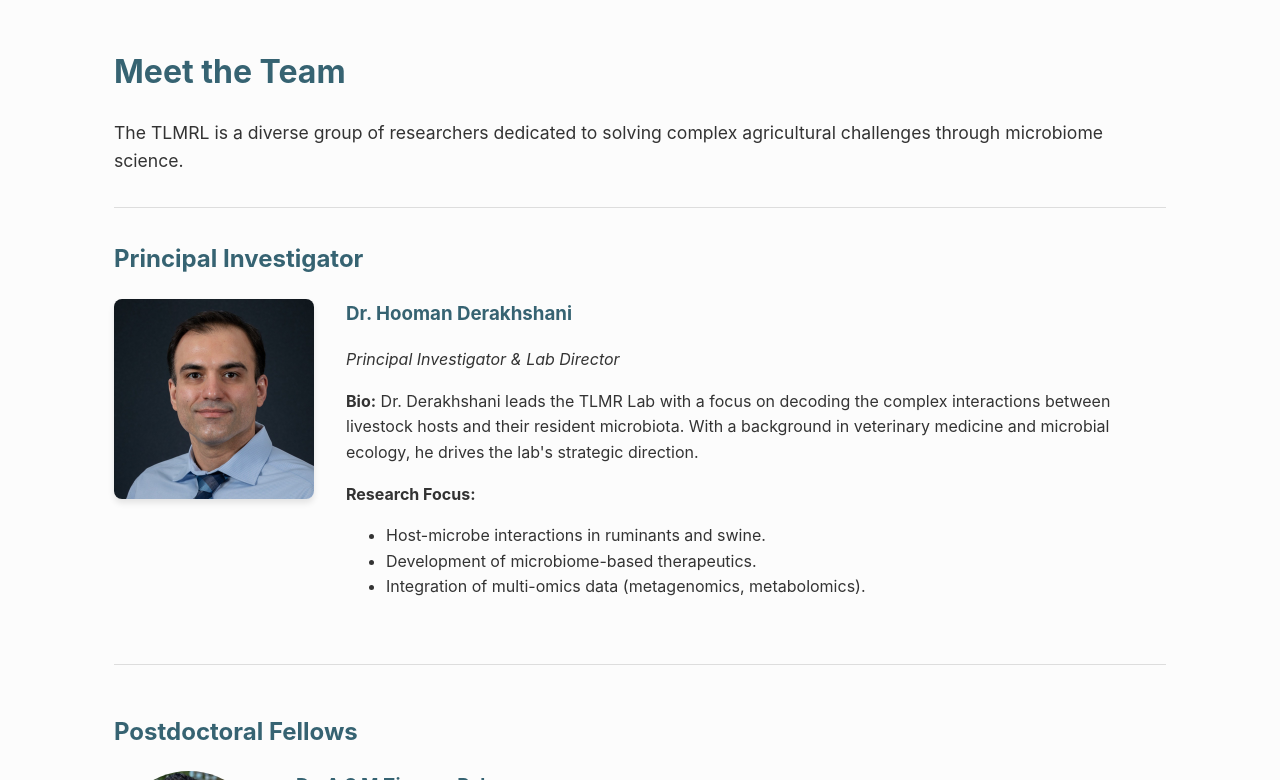
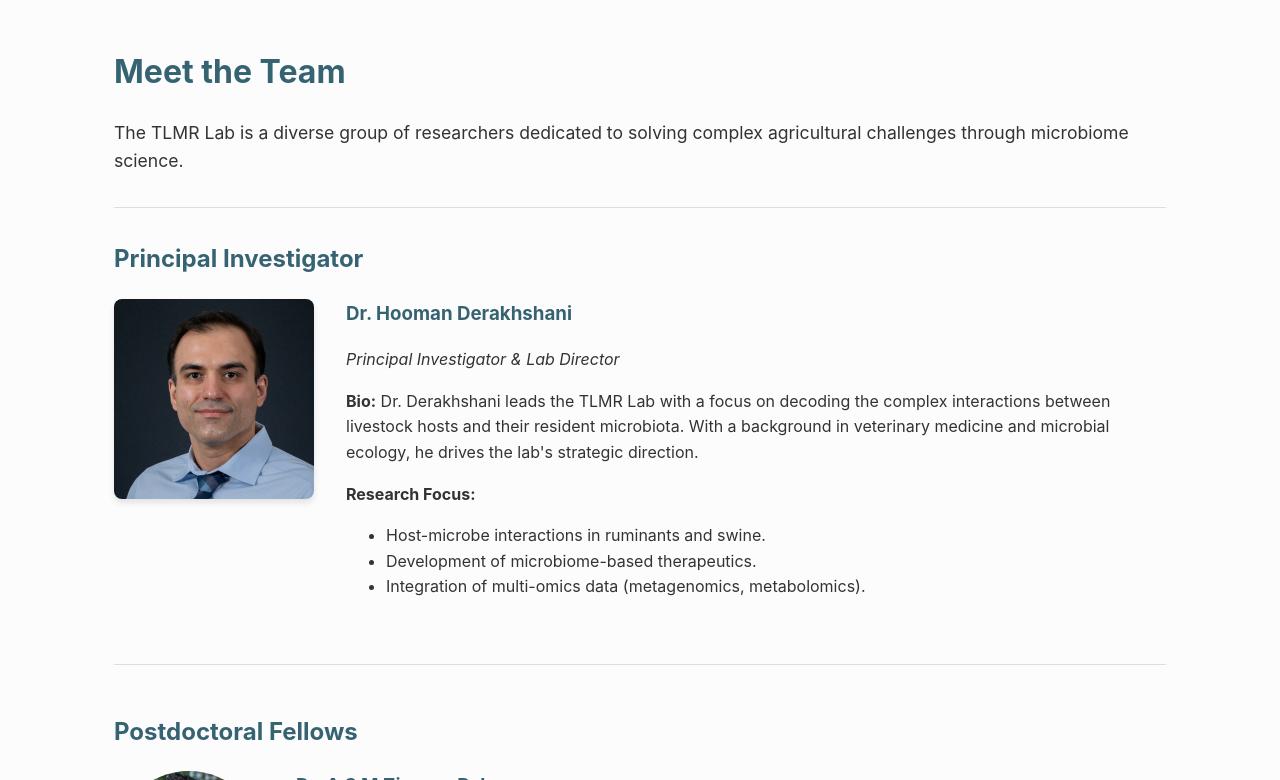
Before and after one commit to TLMicrobiomeLab/tlmicrobiomelab.github.io, a Jekyll site: the page built from people.html, in a window 1280 px wide and 900 px high, cut to the strip 120-900 px from the top of the window. Built offline with Jekyll 4.4.1, drawn with Linux system fonts in a browser that asks for light colours.

Commit message:
Update lab name from TLMRL to TLMR Lab

```diff
--- a/people.html
+++ b/people.html
@@ -7,7 +7,7 @@ permalink: /people/
 <div class="content-wrapper">
 
 <h1>Meet the Team</h1>
-<p style="font-size: 1.1rem; margin-bottom: 2rem;">The TLMRL is a diverse group of researchers dedicated to solving complex agricultural challenges through microbiome science.</p>
+<p style="font-size: 1.1rem; margin-bottom: 2rem;">The TLMR Lab is a diverse group of researchers dedicated to solving complex agricultural challenges through microbiome science.</p>
 
 <hr style="border: 0; border-top: 1px solid #ddd; margin-bottom: 2rem;">
 
```
